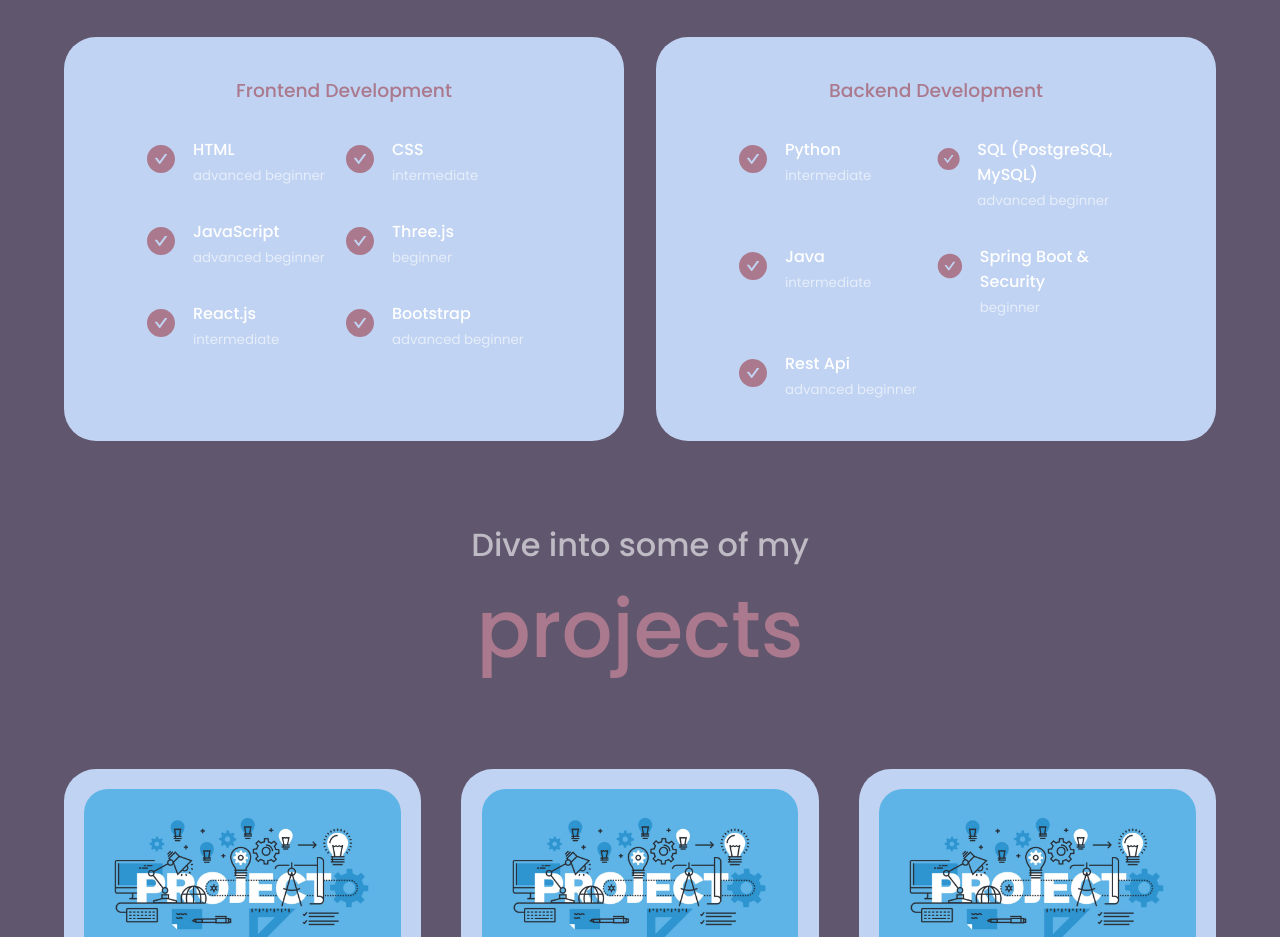
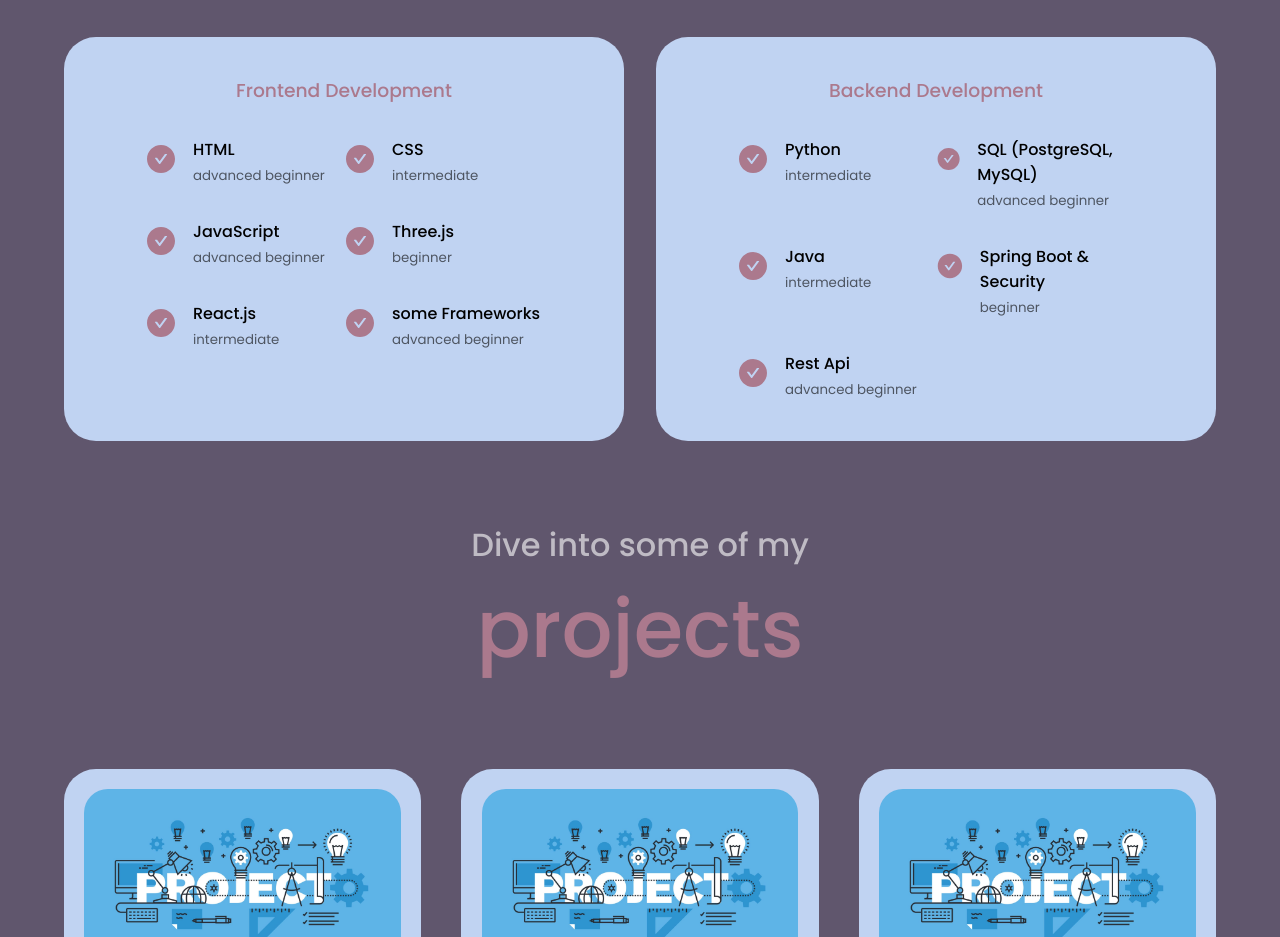
Before and after one commit to DeeKay81/About-Me-frontend, a React (Create React App) app: page /experience in a window 1280 px wide. Shown: the part 1960-2897 px from the top of the page. Built offline with nearby package versions, Linux system fonts and the light colour scheme.

Commit message:
experiences second release

```diff
--- a/src/App.jsx
+++ b/src/App.jsx
@@ -3,7 +3,7 @@ import React from 'react';
 import About from './components/about/About.jsx';
 import Contact from './components/contact/Contact.jsx';
 import Education from './components/education/Education.jsx';
-import Experience from './components/experience/Experience.jsx';
+import Experiences from './components/experiences/Experiences.jsx';
 import Footer from './components/pageSubdivisions/footer/Footer.jsx';
 import Header from './components/pageSubdivisions/header/Header.jsx';
 import Nav from './components/pageSubdivisions/nav/Nav.jsx';
@@ -16,7 +16,7 @@ function App() {
       <Header />
       <Nav />
       <About />
-      <Experience />
+      <Experiences />
       <Projects />
       <Education />
       <Testimonials />
--- a/src/components/experience/Experience.css
+++ b/src/components/experiences/Experiences.css
@@ -40,6 +40,10 @@
     color: var(--color-primary);
 }
 
+.experience__details h4 {
+    color: var(--color-black);
+}
+
 /* MEDIA QUERY FOR TABLETS (MEDIUM) */
 @media screen and (max-width: 1024px) {
     .experience__container {
@@ -67,4 +71,9 @@
         width: 100%;
         padding: 2rem 1rem;
     }
+
+    .experience__content {
+        grid-template-columns: 1fr;
+        row-gap: 1rem;
+    }
 }
--- a/src/components/experience/Experience.jsx
+++ b/src/components/experiences/Experiences.jsx
@@ -1,10 +1,10 @@
 import React from 'react';
 
-import './Experience.css';
+import './Experiences.css';
 
 import { AiFillCheckCircle } from 'react-icons/ai';
 
-const Experience = () => {
+const Experiences = () => {
   return (
     <section id='experience'>
       <h5>These are my</h5>
@@ -20,7 +20,7 @@ const Experience = () => {
               <AiFillCheckCircle className='experience__details-icon' />
               <div>
                 <h4>HTML</h4>
-                <small className='text-light'>advanced beginner</small>
+                <small className='text-black-light'>advanced beginner</small>
               </div>
             </article>
 
@@ -28,7 +28,7 @@ const Experience = () => {
               <AiFillCheckCircle className='experience__details-icon' />
               <div>
                 <h4>CSS</h4>
-                <small className='text-light'>intermediate</small>
+                <small className='text-black-light'>intermediate</small>
               </div>
             </article>
 
@@ -36,7 +36,7 @@ const Experience = () => {
               <AiFillCheckCircle className='experience__details-icon' />
               <div>
                 <h4>JavaScript</h4>
-                <small className='text-light'>advanced beginner</small>
+                <small className='text-black-light'>advanced beginner</small>
               </div>
             </article>
 
@@ -44,7 +44,7 @@ const Experience = () => {
               <AiFillCheckCircle className='experience__details-icon' />
               <div>
                 <h4>Three.js</h4>
-                <small className='text-light'>beginner</small>
+                <small className='text-black-light'>beginner</small>
               </div>
             </article>
 
@@ -52,15 +52,15 @@ const Experience = () => {
               <AiFillCheckCircle className='experience__details-icon' />
               <div>
                 <h4>React.js</h4>
-                <small className='text-light'>intermediate</small>
+                <small className='text-black-light'>intermediate</small>
               </div>
             </article>
 
             <article className='experience__details '>
               <AiFillCheckCircle className='experience__details-icon' />
               <div>
-                <h4>Bootstrap</h4>
-                <small className='text-light'>advanced beginner</small>
+                <h4>some Frameworks</h4>
+                <small className='text-black-light'>advanced beginner</small>
               </div>
             </article>
 
@@ -75,7 +75,7 @@ const Experience = () => {
               <AiFillCheckCircle className='experience__details-icon' />
               <div>
                 <h4>Python</h4>
-                <small className='text-light'>intermediate</small>
+                <small className='text-black-light'>intermediate</small>
               </div>
             </article>
 
@@ -83,7 +83,7 @@ const Experience = () => {
               <AiFillCheckCircle className='experience__details-icon' />
               <div>
                 <h4>SQL (PostgreSQL, MySQL)</h4>
-                <small className='text-light'>advanced beginner</small>
+                <small className='text-black-light'>advanced beginner</small>
               </div>
             </article>
 
@@ -91,7 +91,7 @@ const Experience = () => {
               <AiFillCheckCircle className='experience__details-icon' />
               <div>
                 <h4>Java</h4>
-                <small className='text-light'>intermediate</small>
+                <small className='text-black-light'>intermediate</small>
               </div>
             </article>
 
@@ -99,7 +99,7 @@ const Experience = () => {
               <AiFillCheckCircle className='experience__details-icon' />
               <div>
                 <h4>Spring Boot & Security</h4>
-                <small className='text-light'>beginner</small>
+                <small className='text-black-light'>beginner</small>
               </div>
             </article>
 
@@ -107,7 +107,7 @@ const Experience = () => {
               <AiFillCheckCircle className='experience__details-icon' />
               <div>
                 <h4>Rest Api</h4>
-                <small className='text-light'>advanced beginner</small>
+                <small className='text-black-light'>advanced beginner</small>
               </div>
             </article>
 
@@ -119,4 +119,4 @@ const Experience = () => {
   )
 }
 
-export default Experience
+export default Experiences
--- a/src/components/pageSubdivisions/header/Header.css
+++ b/src/components/pageSubdivisions/header/Header.css
@@ -91,7 +91,7 @@ svg {
 /* MEDIA QUERY FOR SMARTPHONES (SMALL) */
 @media screen and (max-width: 600px) {
     header {
-        height: 90vh;
+        height: 81vh;
     }
 
     .header__socials, .scroll__down {
--- a/src/index.css
+++ b/src/index.css
@@ -83,6 +83,10 @@ section > h2 {
     color: var(--color-white-light);
 }
 
+.text-black-light {
+    color: var(--color-black-light);
+}
+
 a {
     color: var(--color-primary);
     transition: var(--transition);
```
